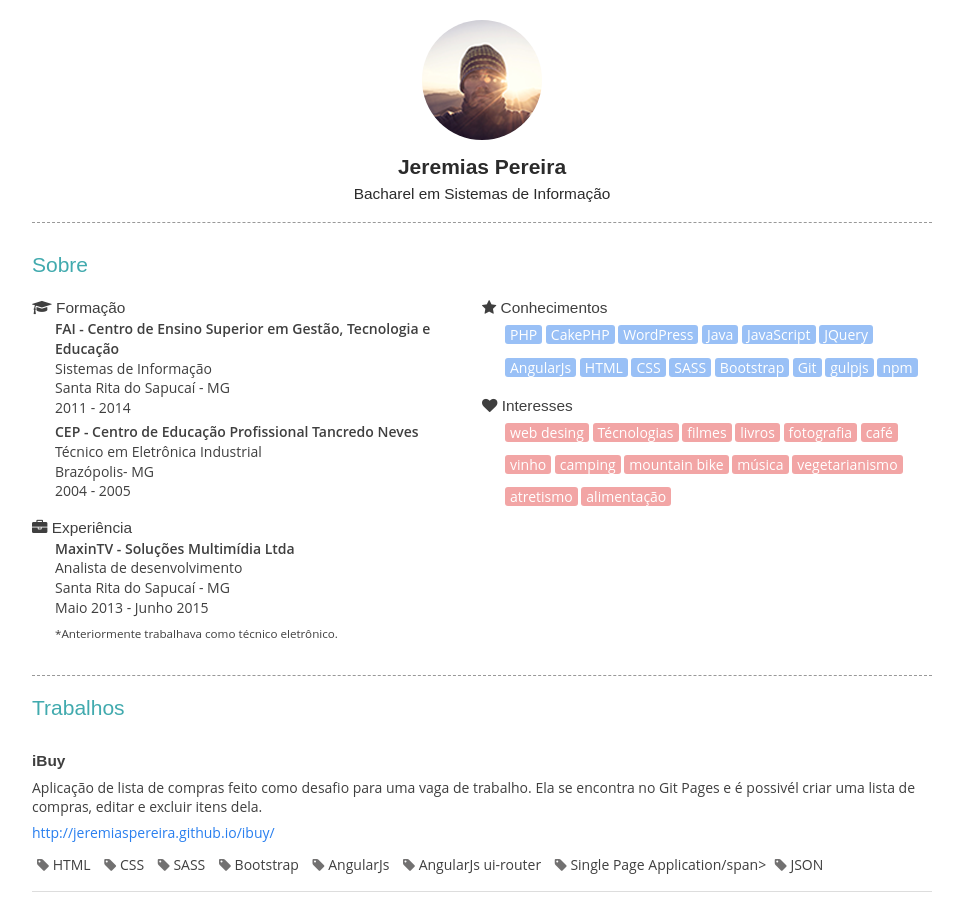
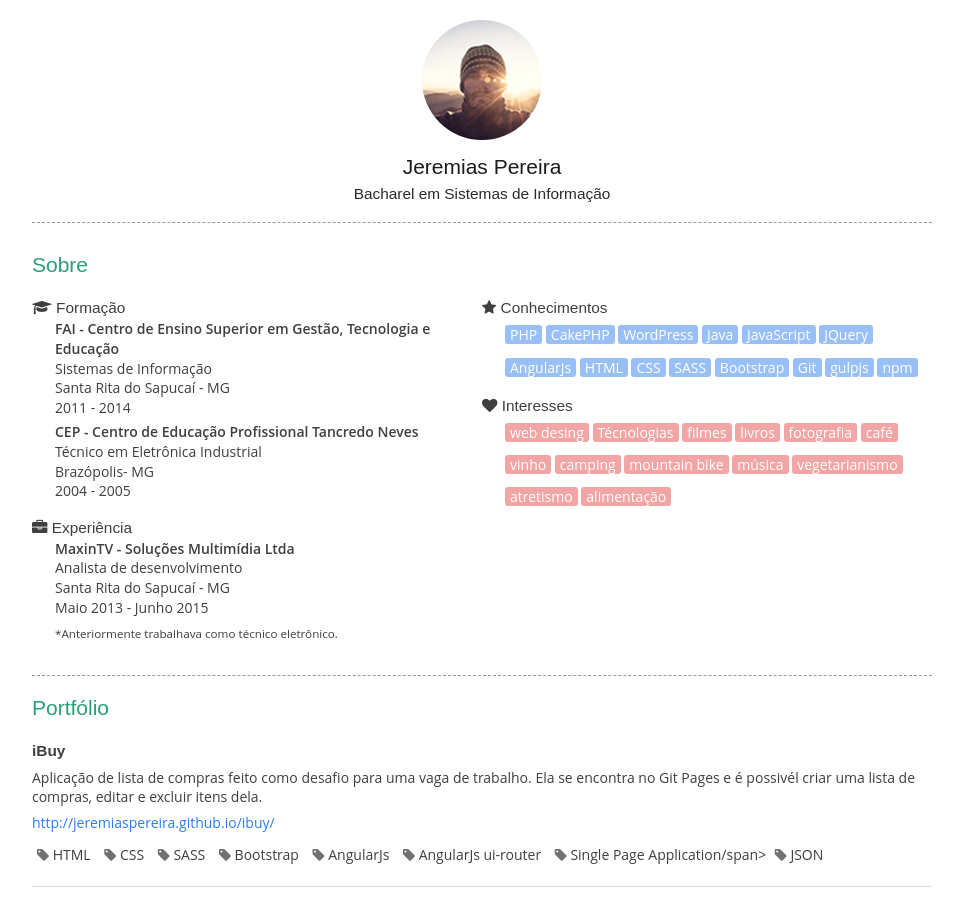
Before and after one commit to jeremiaspereira/portfolio, a website: page index.html in a window 1280 px wide. Shown: the top 899 px of the page, without its empty margins (158-1121 px from the left). Drawn offline with Linux system fonts and the light colour scheme; a web font is replaced by a local one.

Commit message:
- Melhorias

```diff
--- a/index.html
+++ b/index.html
@@ -1,7 +1,7 @@
 <!DOCTYPE html>
 <html>
   <head>
-    <title>Portfólio</title>
+    <title>Portfólio | Jeremias Pereira</title>
     <meta charset="utf-8">
     <meta name="description" content="Portfólio">
     <meta name="author" content="Jeremias Pereira - jeremiastpereira@gmail.com">
@@ -24,7 +24,7 @@
     <section class="main">
         <article class="avatar">
           <img src="assets/img/avatar.png" alt="Avatar">
-          <h3><b>Jeremias Pereira</b></h3>
+          <h3>Jeremias Pereira</h3>
           <h4>Bacharel em Sistemas de Informação</h4>
         </article>
 
@@ -106,7 +106,7 @@
        <hr class="accent">
 
         <article class="works">
-          <h3>Trabalhos</h3>
+          <h3>Portfólio</h3>
           <ul>
             <li>
               <h4>iBuy</h4>
--- a/src/sass/style.scss
+++ b/src/sass/style.scss
@@ -127,7 +127,9 @@
 }
 
 article{
-  h3{ color:#41AAAE; }
+  h3{
+      color:#2A9E79;
+    }
   h4{ @extend %reset-margin-padding; }
 }
 
@@ -144,6 +146,7 @@
     margin: 5px;
     color:#2B2B2B;
   }
+  h3{color:#1D1C1C;}
   img{
     border-radius:100%;
   }
@@ -193,11 +196,13 @@
     padding:0;
     li{
       border-bottom: solid 1px #ddd;
-      padding:10px 0;
-      margin-top:5px;
+      padding-bottom: 15px;
+      margin:15px 0;
     }
     li:last-child{
       border:none;
+      margin: 0;
+       padding-bottom: 0px;
     }
   }
   .tags{
```
Also changed, not shown: assets/css/style.css.
